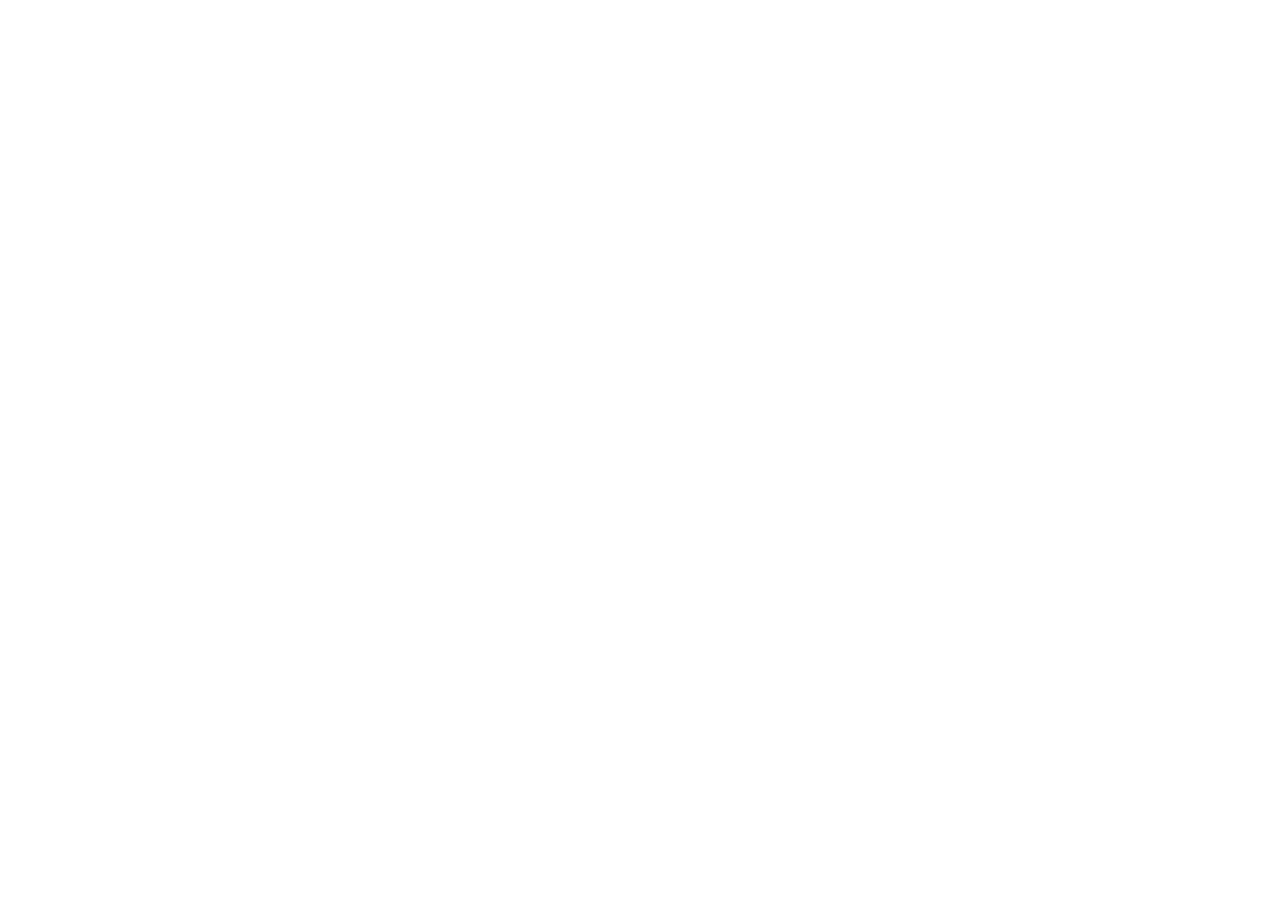
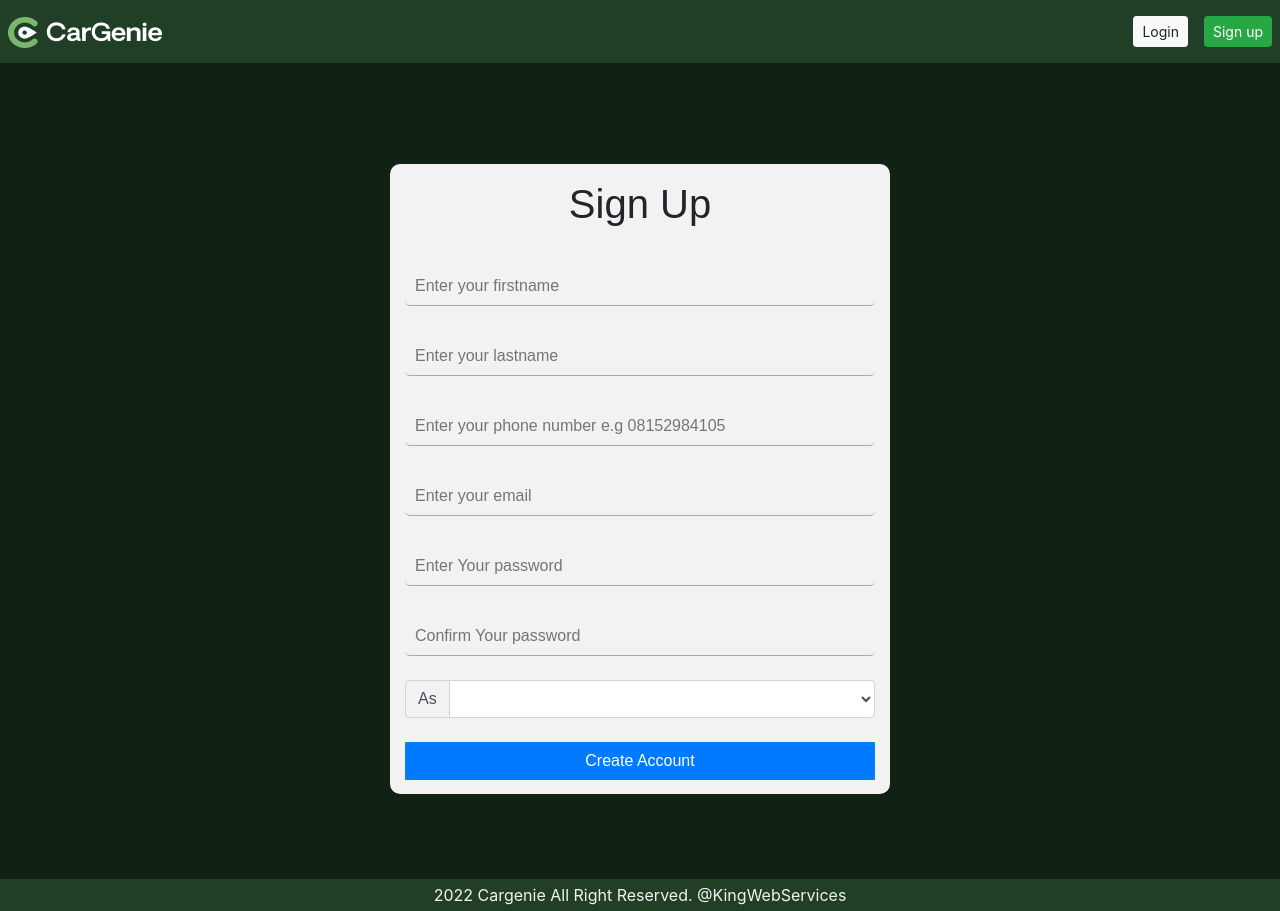
Before and after one commit to Kvngstar/Cargenie-Transports, a React (Create React App) app: page /signup in a window 1280 px wide. Before the commit this address had no page. Before the commit the page ends 800 px from the top, so only its background shows below. Built offline with nearby package versions, Linux system fonts and the light colour scheme.

Commit message:
integrating the backend api

```diff
--- a/package.json
+++ b/package.json
@@ -6,6 +6,7 @@
     "@testing-library/jest-dom": "^5.16.5",
     "@testing-library/react": "^13.4.0",
     "@testing-library/user-event": "^13.5.0",
+    "axios": "^1.1.2",
     "bootstrap": "4.6",
     "font-awesome": "^4.7.0",
     "jquery": "^3.6.1",
--- a/src/App.js
+++ b/src/App.js
@@ -13,6 +13,7 @@ import CustomerBook from "./sources/route/homepage/customerBook";
 import Loginform from "./sources/route/homepage/login";
 import HomeComponent from "./sources/route/homepage/HomeComp";
 import CarOwnerRoute from "./sources/route/homepage/ownersRoute";
+import CreateAccount from "./sources/route/homepage/createAccount";
 
 function App() {
   return (
@@ -27,7 +28,7 @@ function App() {
           } />
 
         </Route>
-        <Route path="/carowners" element={<Customers/>}>
+        <Route path="/carowners" element={<Hompage />}>
         <Route index element={<CarOwnerRoute/>} />
         <Route path="*" element={ <Navigate replace to="carowners" />
           } />
@@ -46,6 +47,7 @@ function App() {
         </Route>
         <Route path="/" element={<Hompage />}>
         <Route path="login" element={<Loginform />} />
+        <Route path="signup" element={<CreateAccount />} />
         <Route index element={<HomeComponent />} />
 
         </Route>
--- a/src/component/nav.js
+++ b/src/component/nav.js
@@ -12,8 +12,8 @@ const Nav__ = () => {
         <Logo/>
         <div className='tohideclass'>
 
-        <Link to="login"><button className='ml-3  btn btn-sm btn-light'>login</button></Link>
-<button className='ml-3  btn btn-sm btn-success'>Sign up</button>
+        <Link to="login"> <button className='ml-3  btn btn-sm btn-light'>Login</button></Link>
+        <Link to="signup"><button className='ml-3  btn btn-sm btn-success'>Sign up</button></Link>
 
 </div>
 
--- a/src/component/travelinput.js
+++ b/src/component/travelinput.js
@@ -25,7 +25,7 @@ const Travelinput = () => {
           </div>
         </div>
         <div>
-          <div>Return Location</div>
+          <div>to</div>
           <div>
             <div className="input-group input1 flex-nowrap">
               <div className="input-group-prepend ">
@@ -53,7 +53,7 @@ const Travelinput = () => {
           </div>
         </div>
         <div>
-          <div>Return Date</div>
+          <div>Time</div>
           <div>
             <div className="input-group input1 flex-nowrap">
               <input
--- /dev/null
+++ b/src/sources/route/homepage/createAccount.jsx
@@ -0,0 +1,123 @@
+import React from 'react'
+import {useEffect,useState} from 'react'
+import $ from 'jquery'
+import axios from 'axios'
+
+
+
+const CreateAccount = () => {
+
+const [formData, setFirstName] = useState({
+    firstName:"",
+    lastName: "" ,
+    phoneNum:"",
+    email: "",
+    password:"",
+    confirmPassword:"",
+    as:"",
+    // terms: "",
+
+
+})
+
+const [Data,setData] = useState({
+     firstName:"kingsley",
+     lastName:"nwachukwu",
+    phoneNum:"08030299983",
+    email:"kingsley01939@yahoo.com",
+   password:"12345678",
+    as:"carowner"
+
+
+})
+
+const [info,setInfo] = useState("");
+
+
+useEffect(()=>{
+
+    $("input#submitButton ").on("click",(event)=>{
+        event.preventDefault();
+        console.log()
+        axios.post(
+            "http://localhost:3001/gen/createaccount",
+           Data,
+            {
+                "Content-type": "application/json; charset=UTF-8",
+              }
+
+          ).then((response)=> console.log(response.data)).catch(error => setInfo(error.response.data))
+        console.log("submit clicked")
+    })
+
+
+},[])
+
+
+function handleState(event){
+      const {name,value,checked,type} = event.target
+   setFirstName((values)=>{
+
+
+       return ( type !=="checkbox")? { ...values,   [name]:value}: { ...values,   [name]:checked}
+   })
+}
+// alert(firstName)
+    return (
+
+
+                <div className="form">
+                <form  className="form__  mx-2" action="
+                ">
+                    <h1 className="mt-3" >Sign Up</h1>
+                    <div>
+                        <input type="text" name="firstName" value={formData.firstName} onChange={handleState} id="fn" placeholder="Enter your firstname"/>
+                    </div>
+                    <div>
+                        <input type="text" name="lastName" value={formData.lastName} onChange={handleState} id="ln" placeholder="Enter your lastname"/>
+                    </div>
+                    <div>
+                        <input type="text" name="PhoneNum" value={formData.PhoneNum} onChange={handleState} id="phonenum" placeholder="Enter your phone number e.g 08152984105"/>
+                    </div>
+                    <div>
+                        <input type="email" id="email" name="email" value={formData.email} onChange={handleState} placeholder="Enter your email"/>
+                    </div>
+                    <div>
+                        <input type="password" id="" name="password" value={formData.password} onChange={handleState} placeholder="Enter Your password"/>
+                    </div>
+                    <div>
+                        <input type="password" id="" name="confirmPassword" value={formData.confirmPassword} onChange={handleState} placeholder="Confirm Your password"/>
+                    </div>
+
+                        <div class="input-group mt-4">
+                            <div className="input-group-prepend">
+                            <div className="input-group-text bg-transparent">As</div>
+                            </div>
+
+                          <select class="form-control" value={formData.as} onChange={handleState} name="as" id="">
+
+                            <option value=""></option>
+                            <option value="customer">customer</option>
+                            <option value="carowner">Car Owner</option>
+                            <option value="admin">Admin</option>
+                          </select>
+                        </div>
+                        {/* <div class="form-check mt-2">
+                          <label class="form-check-label">
+                            <input type="checkbox" class="form-check-input" value={formData.terms} onChange={handleState} name="terms" id=""/>
+                            Agree to terms and condition</label>
+                        </div> */}
+                     <div className="mx-auto w-100 bg-success mt-4">
+                        <input type="submit" id="submitButton" className="btn btn-primary mx-auto w-100" value="Create Account" onclick="calculate(event)"/>
+                    </div>
+
+
+                    <h6 id="output3">{info}</h6>
+                </form>
+            </div>
+
+
+     );
+}
+
+export default CreateAccount;
--- a/src/sources/route/homepage/homepage.css
+++ b/src/sources/route/homepage/homepage.css
@@ -12,9 +12,8 @@ a{
   color: black !important;
 }
 a:hover{
-  /* background-color: #89c293; */
   text-decoration: none !important;
-  /* padding: 2px 4px; */
+  padding: 2px 4px;
 }
 .first-section {
   background-color: var(--primary-color);
@@ -216,7 +215,7 @@ a:hover{
 }
  .form__{
   width: 500px;
-    height: 500px;
+    height: auto;
     background-color:#f2f2f2;
     border-radius: 10px;
 
@@ -229,7 +228,7 @@ a:hover{
     padding: 3px 5px;
 }
 
-.form input[type="text"],input[type="password"]{
+.form input[type="text"],input[type="password"],input[type="email"]{
     margin-top: 30px;
     height: 40px;
     width: 100%;
--- a/src/sources/route/homepage/homepage.jsx
+++ b/src/sources/route/homepage/homepage.jsx
@@ -18,7 +18,7 @@ export default function Hompage() {
     useEffect(()=>{
 
       $("button.hidd").on("click", function (){
-        console.log("emenado");
+
      $("div.hideclick").slideToggle(500);
     })
     },[     ])
--- a/src/sources/route/homepage/login.jsx
+++ b/src/sources/route/homepage/login.jsx
@@ -4,7 +4,7 @@ const Loginform = () => {
         <div class="form">
         <form className="form__  mx-2" action="
         ">
-            <h1 className="mt-3" >Login</h1>
+            <h1 className="mt-3" >Sign In</h1>
             <div>
                 <input type="text" id="fn" placeholder="Enter your email"/>
             </div>
@@ -18,7 +18,7 @@ const Loginform = () => {
                     </div>
 
                   <select class="form-control" name="" id="">
-                    <option>User</option>
+                    <option>customer</option>
                     <option>Car Owner</option>
                     <option>Admin</option>
                   </select>
--- a/src/sources/route/homepage/ownersRoute.jsx
+++ b/src/sources/route/homepage/ownersRoute.jsx
@@ -10,7 +10,7 @@ const CarOwnerRoute = () => {
 
 
             <div className="px-2 mt-4">
-              <h4>Admin DashBoard</h4>
+              <h4>Admin Carowners</h4>
               <h6 className="pl-4 mt-3">Welcome, Kingsley</h6>
 
               <div className="my-5">
@@ -20,7 +20,7 @@ const CarOwnerRoute = () => {
                   <table className="table table-sm ">
                     <thead>
                       <tr className="table-success">
-                        <th>Fullname</th>
+
                         <th>Email</th>
                         <th>Registered Date</th>
                         <th>Cars Info</th>
@@ -28,27 +28,14 @@ const CarOwnerRoute = () => {
                     </thead>
                     <tbody>
                       <tr>
-                        <td>Amanda Zara</td>
+
                         <td>Kingsley019@yahoo.com</td>
                         <td>33/4/22</td>
 
                         <td>09030299983</td>
 
                       </tr>
-                      <tr>
-                        <td>Olomo Jacob</td>
-                        <td>Kingsley019@yahoo.com</td>
-                        <td>Kingsley019@yahoo.com</td>
-                        <td>09030299983</td>
 
-                      </tr>
-                      <tr>
-                        <td>Favour Ikedi</td>
-                        <td>Kingsley019@yahoo.com</td>
-                        <td>Kingsley019@yahoo.com</td>
-                        <td>0813635433</td>
-
-                      </tr>
                     </tbody>
                   </table>
                 </div>
```
Also changed, not shown: 1 other file (tests, documents, lock files or other folders).
